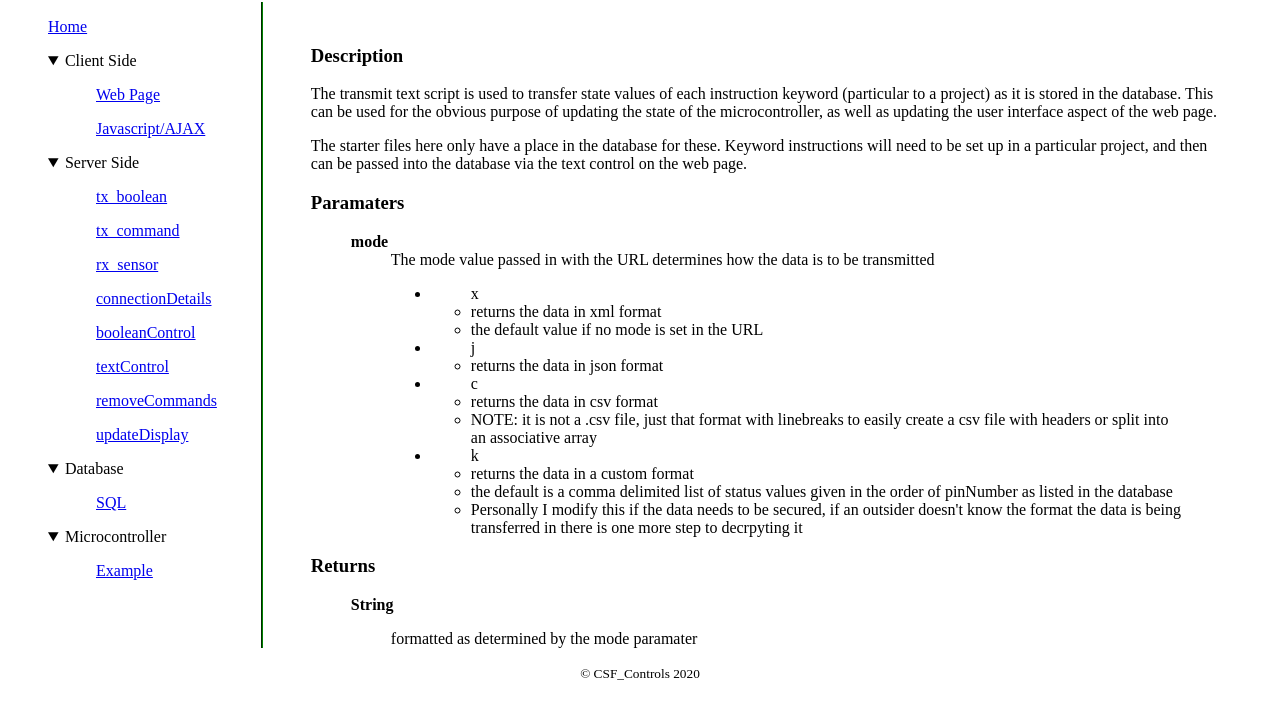
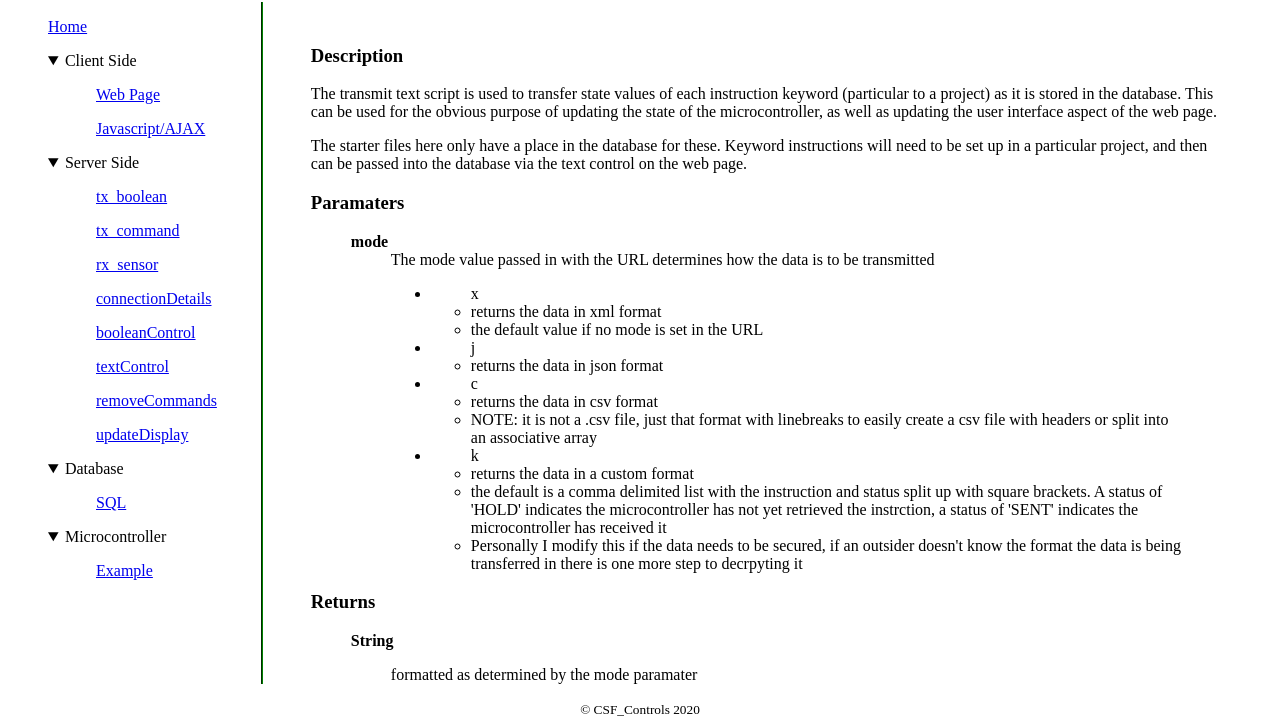
Before and after one commit to francis-chris5/esp8266-12e_Website_Controls, a plain HTML site: page docs/pages/transmit-text.html in a window 1280 px wide. Shown: the part 78-804 px from the top of the page. Drawn offline with Linux system fonts and the light colour scheme.

Commit message:
Add files via upload

```diff
--- a/docs/pages/transmit-text.html
+++ b/docs/pages/transmit-text.html
@@ -75,7 +75,7 @@
 							<li>
 								<ul>k
 									<li>returns the data in a custom format</li>
-									<li>the default is a comma delimited list of status values given in the order of pinNumber as listed in the database</li>
+									<li>the default is a comma delimited list with the instruction and status split up with square brackets. A status of 'HOLD' indicates the microcontroller has not yet retrieved the instrction, a status of 'SENT' indicates the microcontroller has received it</li>
 									<li>Personally I modify this if the data needs to be secured, if an outsider doesn't know the format the data is being transferred in there is one more step to decrpyting it</li>
 								</ul>
 							</li>
```
